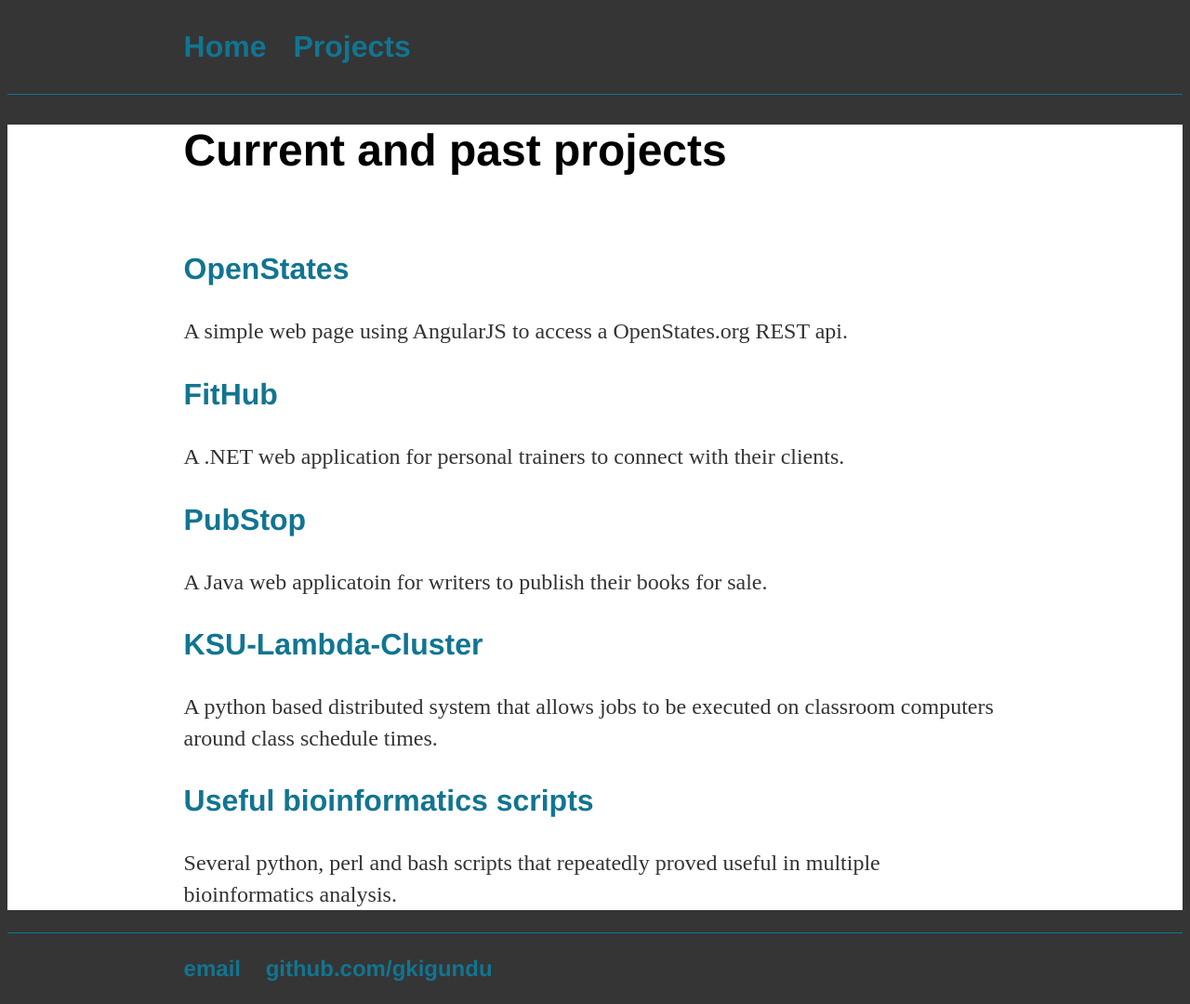
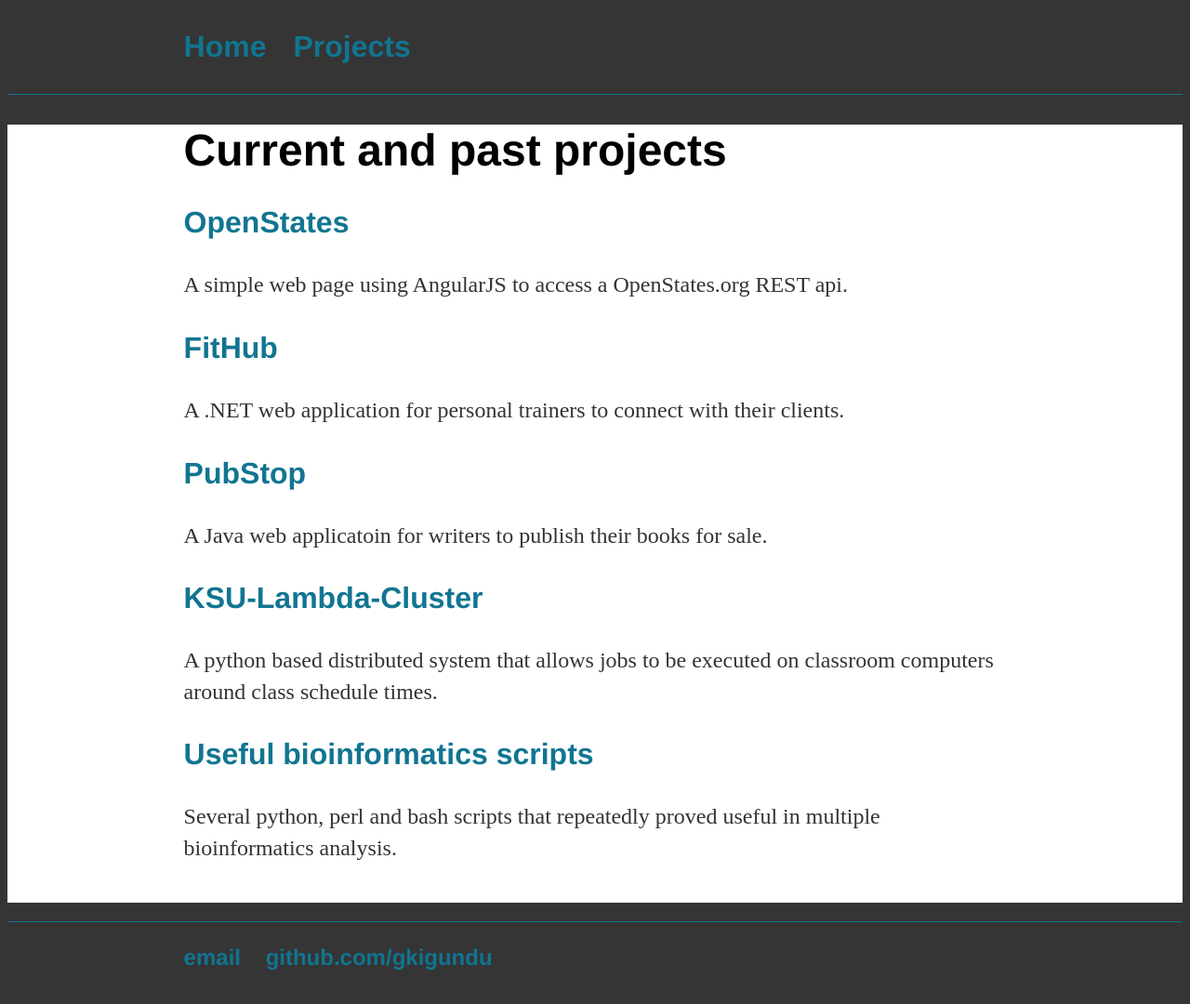
Before and after one commit to gkigundu/gkigundu.github.io, a Jekyll site: the page built from projects/index.html, in a window 1280 px wide. Shown: the whole page at 93% size. Built offline with Jekyll 4.4.1, drawn with Linux system fonts in a browser that asks for light colours.

```diff
--- a/projects/index.html
+++ b/projects/index.html
@@ -3,7 +3,7 @@ layout: default
 title: Gabriel Kigundu, Projects
 ---
     		<div class="projects">
-        		<h1>Current and past projects</h1><br/>
+        		<h1>Current and past projects</h1>
 			<!--------------------------------------------------------------------------------->
 			<h3><a href="/projects/openstates/openstates.html">OpenStates</a></h3>
 			<p>
@@ -29,4 +29,5 @@ title: Gabriel Kigundu, Projects
 			<p>
 				Several python, perl and bash scripts that repeatedly proved useful in multiple bioinformatics analysis.
 			</p>
+			<br/>
 		</div><!-- /.projects-->
```
